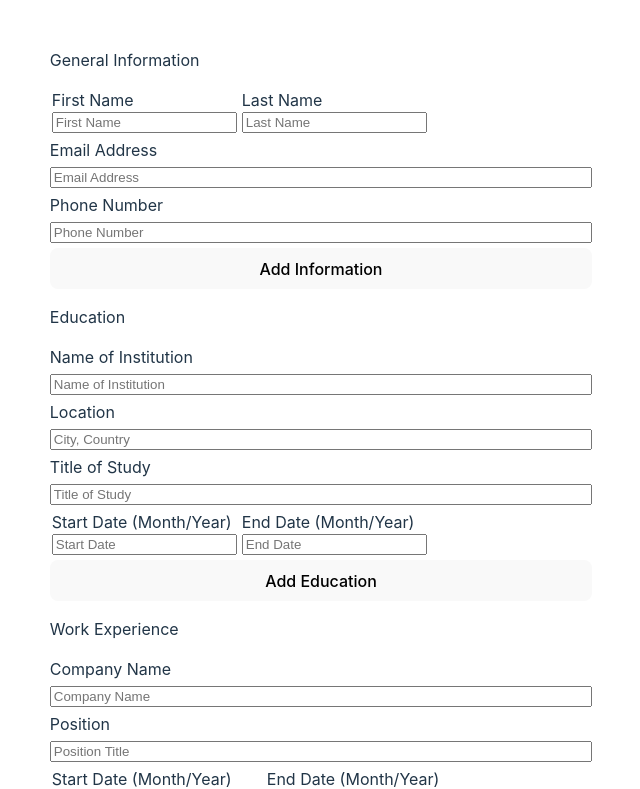
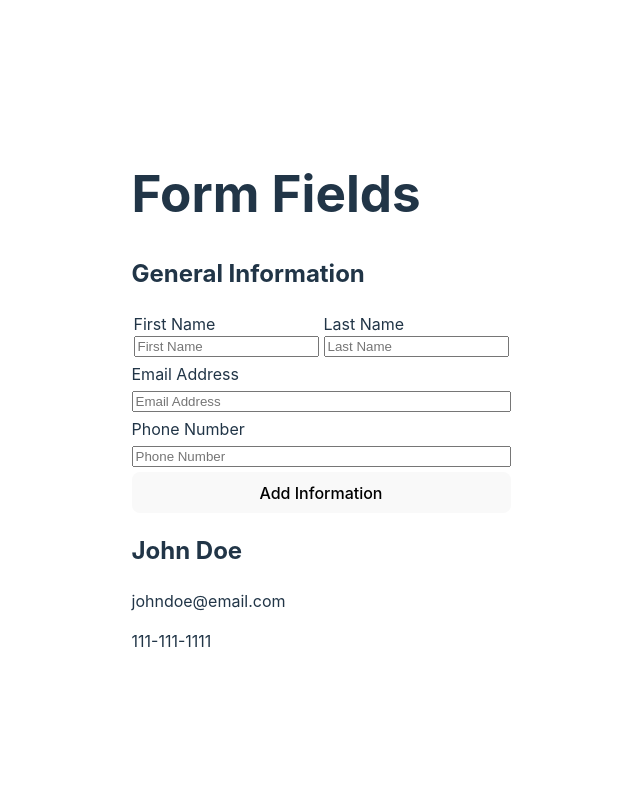
Before and after one commit to ajwjung/cv-application, a React (Vite) app: page / in a window 1280 px wide. Shown: the top 789 px of the page, without its empty margins (319-959 px from the left). Built offline with nearby package versions, Linux system fonts and the light colour scheme.

Commit message:
feat: Display general info section on submit

```diff
--- a/src/components/App.jsx
+++ /dev/null
@@ -1,25 +0,0 @@
-import "../styles/App.css"
-import GeneralFields from "../components/General.jsx"
-import EducationFields from "./Education.jsx"
-import ExperienceFields from "./Experience.jsx"
-import ProjectFields from "./Projects.jsx"
-import SkillsFields from "./Skills.jsx"
-
-function App() {
-  return (
-    <>
-      <p>General Information</p>
-      <GeneralFields />
-      <p>Education</p>
-      <EducationFields />
-      <p>Work Experience</p>
-      <ExperienceFields />
-      <p>Projects (optional)</p>
-      <ProjectFields />
-      <p>Technical Skills</p>
-      <SkillsFields />
-    </>
-  )
-}
-
-export default App
--- /dev/null
+++ b/src/components/FormFields.jsx
@@ -0,0 +1,51 @@
+import { useState } from "react";
+import "../styles/App.css"
+import { GeneralFields, GeneralSection } from "./General.jsx"
+// import EducationFields from "./Education.jsx"
+// import ExperienceFields from "./Experience.jsx"
+// import ProjectFields from "./Projects.jsx"
+// import SkillsFields from "./Skills.jsx"
+
+function FormFields() {
+    const [generalInfo, setGeneralInfo] = useState({
+        firstName: "John",
+        lastName: "Doe",
+        email: "johndoe@email.com",
+        phoneNumber: "111-111-1111",
+    });
+
+    function handleSubmit() {
+        const form = document.forms.generalForm;
+        const formData = new FormData(form);
+        const formValues = Object.fromEntries(formData);
+
+        setGeneralInfo({...generalInfo, ...formValues});
+    }
+
+    return (
+        <>
+            <h1>Form Fields</h1>
+            <h2>General Information</h2>
+            <GeneralFields
+                handleSubmit={handleSubmit}
+            />
+            {/* <h2>Education</h2>
+            <EducationFields />
+            <h2>Work Experience</h2>
+            <ExperienceFields />
+            <h2>Projects (optional)</h2>
+            <ProjectFields />
+            <h2>Technical Skills</h2>
+            <SkillsFields /> */}
+
+            <GeneralSection
+                firstName={generalInfo.firstName}
+                lastName={generalInfo.lastName}
+                email={generalInfo.email}
+                phoneNumber={generalInfo.phoneNumber}
+            />
+        </>
+    )
+}
+
+export default FormFields;
--- a/src/components/General.jsx
+++ b/src/components/General.jsx
@@ -1,8 +1,21 @@
 import "../styles/form.css"
 
-function GeneralFields() {
+function GeneralFields({ handleSubmit }) {
+    function clearFormFields() {
+        const inputFields = document.querySelectorAll("#generalForm input")
+        inputFields.forEach(input => input.value = "");
+    }
+
     return (
-        <form className="generalForm" onSubmit={(e) => e.preventDefault()} action="#">
+        <form
+            id="generalForm"
+            action=""
+            onSubmit={(e) => {
+                e.preventDefault();
+                handleSubmit();
+                clearFormFields();
+            }}
+        >
             <fieldset className="fullName">
                 <div className="first">
                     <label htmlFor="firstName">First Name</label>
@@ -35,7 +48,7 @@ function GeneralFields() {
             />
             <label htmlFor="phoneNumber">Phone Number</label>
             <input
-                type="number"
+                type="tel"
                 name="phoneNumber"
                 id="phoneNumber"
                 placeholder="Phone Number"
@@ -46,4 +59,14 @@ function GeneralFields() {
     )
 }
 
-export default GeneralFields;
+function GeneralSection({ firstName, lastName, email, phoneNumber }) {
+    return (
+        <section className="generalInfo">
+            <h2>{firstName + " " + lastName}</h2>
+            <p>{email}</p>
+            <p>{phoneNumber}</p>
+        </section>
+    )
+}
+
+export { GeneralFields, GeneralSection };
--- a/src/main.jsx
+++ b/src/main.jsx
@@ -1,10 +1,12 @@
 import React from 'react'
 import ReactDOM from 'react-dom/client'
-import App from '../src/components/App.jsx'
+import FormFields from './components/FormFields.jsx'
+// import GeneratedCv from './components/GeneratedCv.jsx'
 import '../src/styles/index.css'
 
 ReactDOM.createRoot(document.getElementById('root')).render(
   <React.StrictMode>
-    <App />
+    <FormFields />
+    {/* <GeneratedCv /> */}
   </React.StrictMode>,
 )
```
